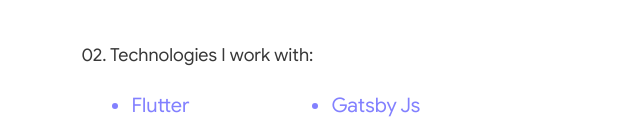
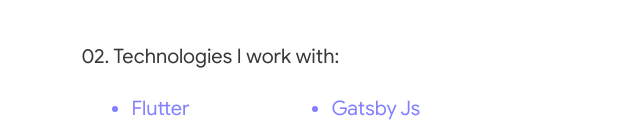
Before and after one commit to Sai7xp/personal-site, a Gatsby site: page / in a window 1280 px wide. Shown: the part 669-800 px from the top of the page, 206-846 px from the left. Built offline with nearby package versions, Linux system fonts and the light colour scheme; Gatsby itself is replaced by a stand-in of ours; some packages are replaced by stand-ins of ours.

Commit message:
Update articlesList.js

```diff
--- a/src/components/articlesList.js
+++ b/src/components/articlesList.js
@@ -216,7 +216,7 @@ const articlesList = () => {
 
       </h4>
       <p style={{
-        fontSize:"18px",
+        fontSize:"20px",
         // color:`var(--theme)`
       }}>02. Technologies I work with:</p>
       <ul style={{
```
